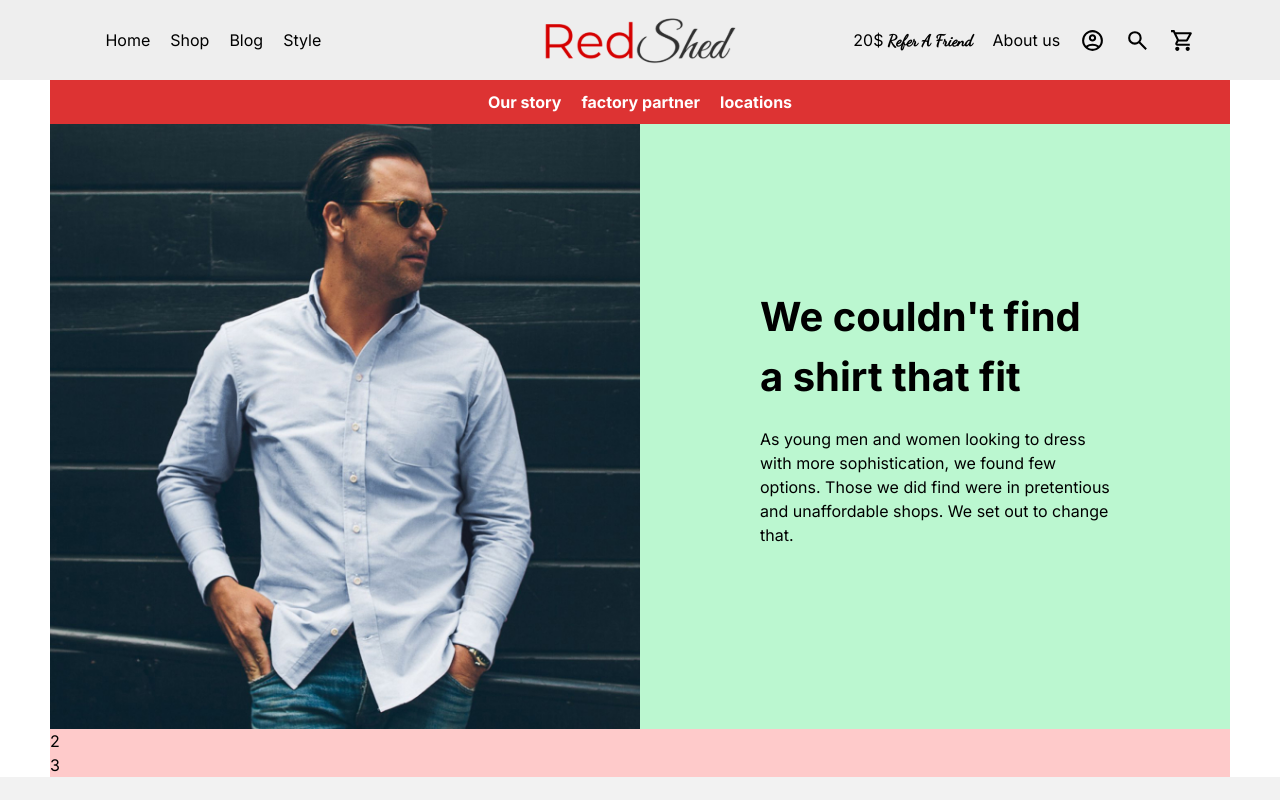
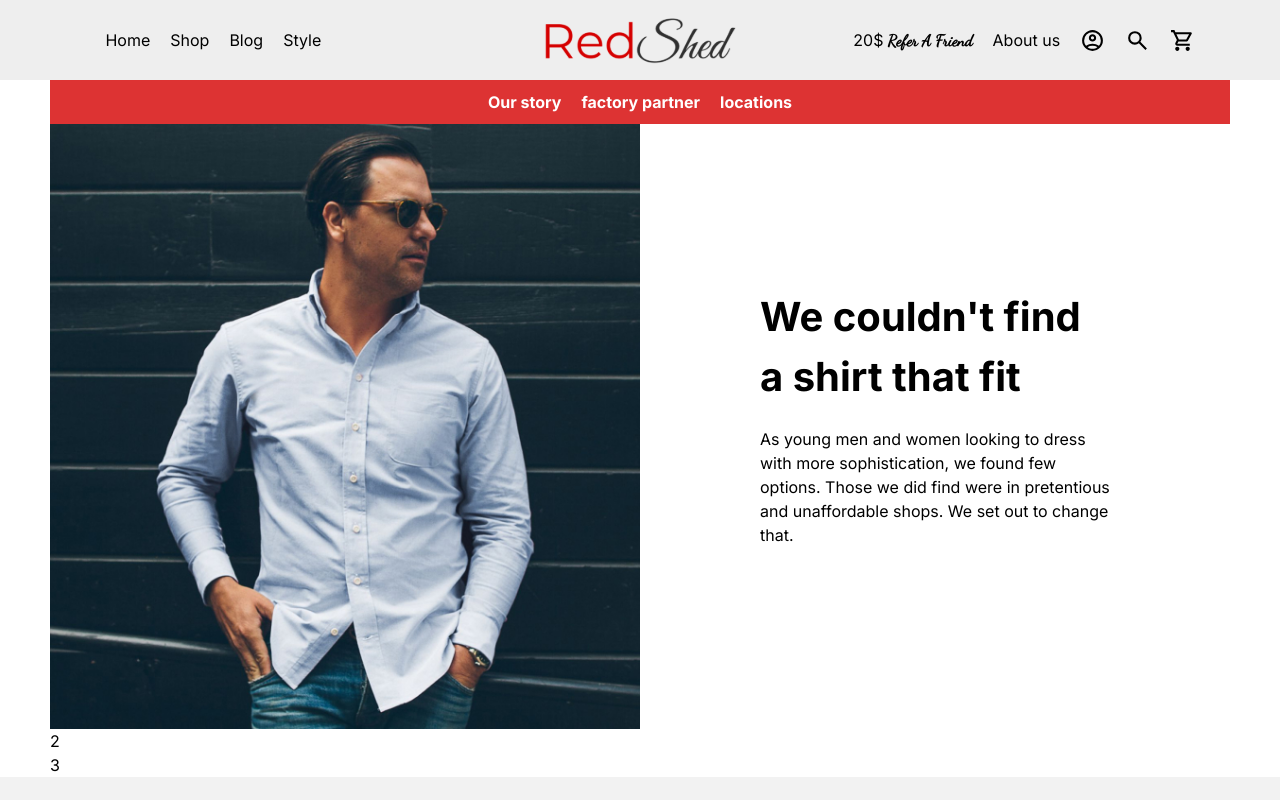
Before and after one commit to sudiptoshahin/redshed-web, a Next.js app in the folder frontend/: page /about in a window 1280 px wide. Shown: the top 800 px of the page. Built offline with nearby package versions, Linux system fonts and the light colour scheme.

Commit message:
product category

```diff
--- a/frontend/src/app/(pages)/about/page.tsx
+++ b/frontend/src/app/(pages)/about/page.tsx
@@ -13,13 +13,13 @@ export default function About() {
             <div className="xl:pb-[80px]">
                 <Header />
             </div>
-            <div className="bg-red-200 mx-[50px]">
+            <div className="mx-[50px]">
                 <div className="bg-[#DD3333] text-white font-lato:regular font-bold text-[16px] flex space-x-5 justify-center py-[10px]">
                     <h2>Our story</h2>
                     <h2>factory partner</h2>
                     <h2>locations</h2>
                 </div>
-                <div className="bg-green-200 grid grid-cols-2 place-items-center">
+                <div className="grid grid-cols-2 place-items-center">
                     <Image src={aboutImage1} className='justify-start' alt='about-1' />
                     <div className='font-roboto:regular text-black w-[350px]'>
                         <h2 className='text-[40px] font-bold'>We couldn&apos;t find a shirt that fit</h2>
--- a/frontend/src/app/component/landing/product-category.tsx
+++ b/frontend/src/app/component/landing/product-category.tsx
@@ -9,7 +9,7 @@ import { CategoryType } from "@/app/models/categories/categorycontainer";
 
 export default function ProductCategory() {
 
-    const productCategoryData = [
+    const productTypes = [
         {
             id: 1,
             image: shirtBg,
@@ -38,10 +38,18 @@ export default function ProductCategory() {
     ]
 
     return (
-        <section id="product-category">
+        // <section id="product-category">
+        //     <div className="">
+        //     {/* productCategoryData */}
+        //         <CategoryContainer dataList={productCategoryData}
+        //         componentType={CategoryType.categories} />
+        //     </div>
+        // </section>
+        <section>
             <div className="">
-                <CategoryContainer dataList={productCategoryData}
-                componentType={CategoryType.categories} />
+                {/* {
+                    productTypes.map()
+                } */}
             </div>
         </section>
     );
--- a/frontend/src/app/page.tsx
+++ b/frontend/src/app/page.tsx
@@ -20,9 +20,9 @@ export default function Home() {
       <StyleTypeSection />
       <FreeShippingOnOrder />
       <ProductCategory />
-      {/* <OfferGallery /> */}
-      {/* <OurSupports />
-      <Footer /> */}
+      <OfferGallery />
+      <OurSupports />
+      <Footer />
     </main>
   );
 }
```
